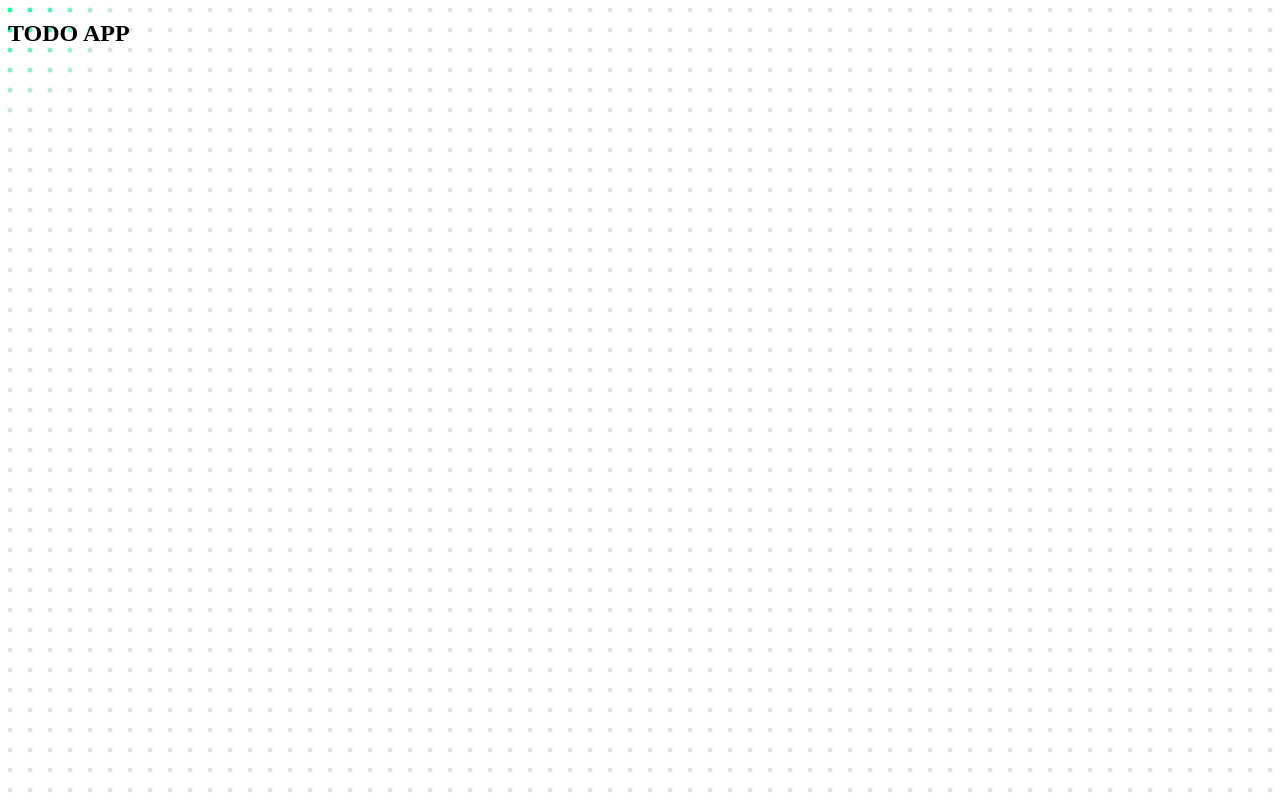
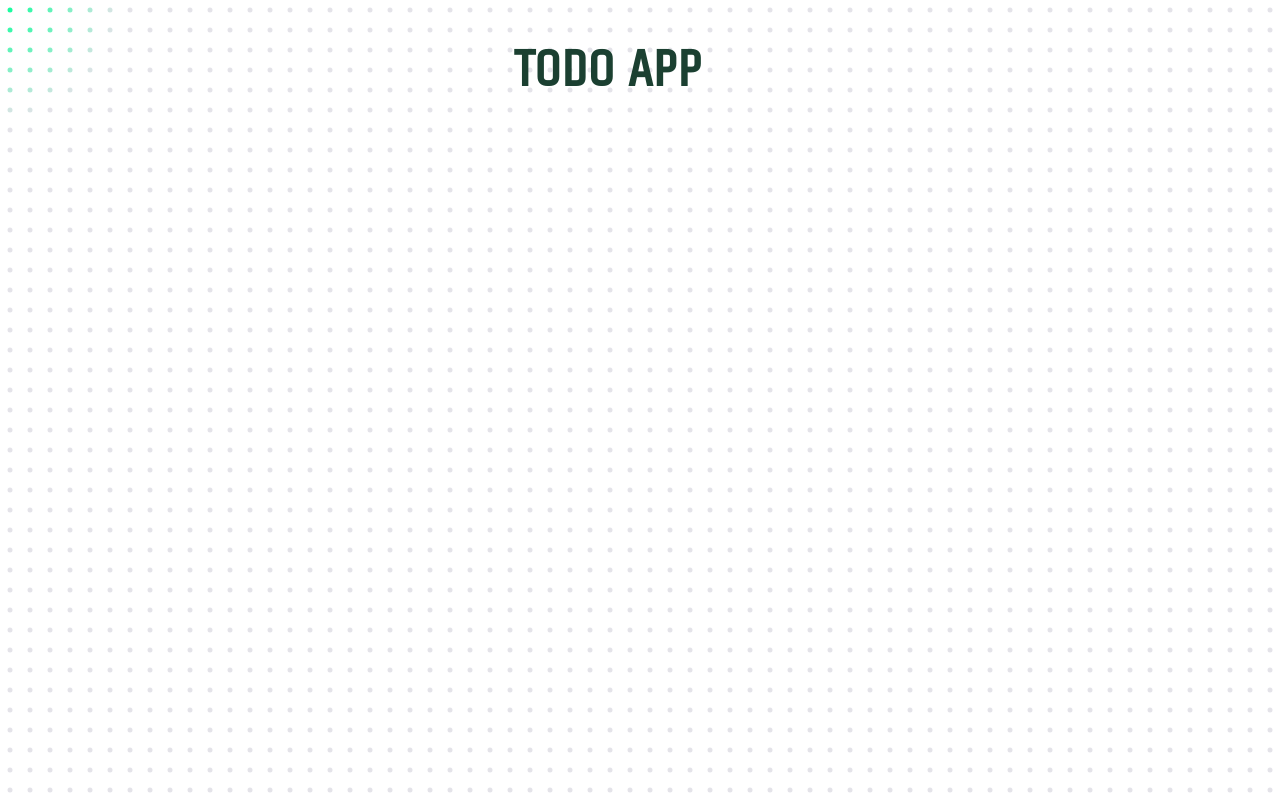
Before and after one commit to Dominic9074/Todo-App, a React (Vite) app: page / in a window 1280 px wide. Built offline with nearby package versions, Linux system fonts and the light colour scheme.

Commit message:
feat:added the skelton of tasks

```diff
--- a/index.html
+++ b/index.html
@@ -3,6 +3,10 @@
   <head>
     <meta charset="UTF-8" />
     <link rel="icon" type="image/svg+xml" href="/favicon.svg" />
+    <link rel="preconnect" href="https://fonts.googleapis.com">
+    <link rel="preconnect" href="https://fonts.gstatic.com" crossorigin>
+    <link href="https://fonts.googleapis.com/css2?family=Black+Ops+One&family=Share+Tech&display=swap" rel="stylesheet">
+
     <meta name="viewport" content="width=device-width, initial-scale=1.0" />
     <title>todo-app</title>
   </head>
--- a/src/App.css
+++ b/src/App.css
@@ -0,0 +1,6 @@
+.MainHeading{
+  font-size: 50px;
+  font-weight: bold;
+  color: #1b4031;
+  margin-left: 40%;
+}
--- a/src/App.tsx
+++ b/src/App.tsx
@@ -5,7 +5,7 @@ function App() {
   return(
     <>
       <Background />
-      <h2>TODO APP</h2>
+      <h2 className='MainHeading share-tech-regular' >TODO APP</h2>
     </>
   )
 }
--- a/src/index.css
+++ b/src/index.css
@@ -0,0 +1,6 @@
+
+.share-tech-regular {
+  font-family: "Share Tech", sans-serif;
+  font-weight: 400;
+  font-style: normal;
+}
```
Also changed, not shown: src/components/todo/taskForm.tsx (added, +13 -0 lines), src/components/todo/taskList.tsx (added, +15 -0 lines).
